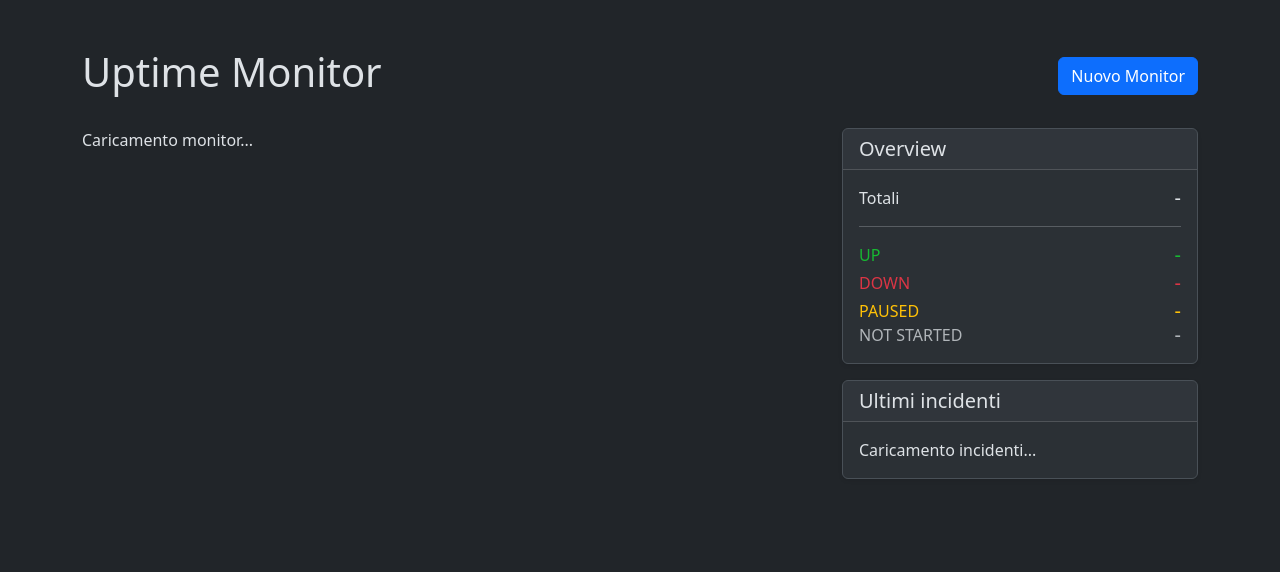
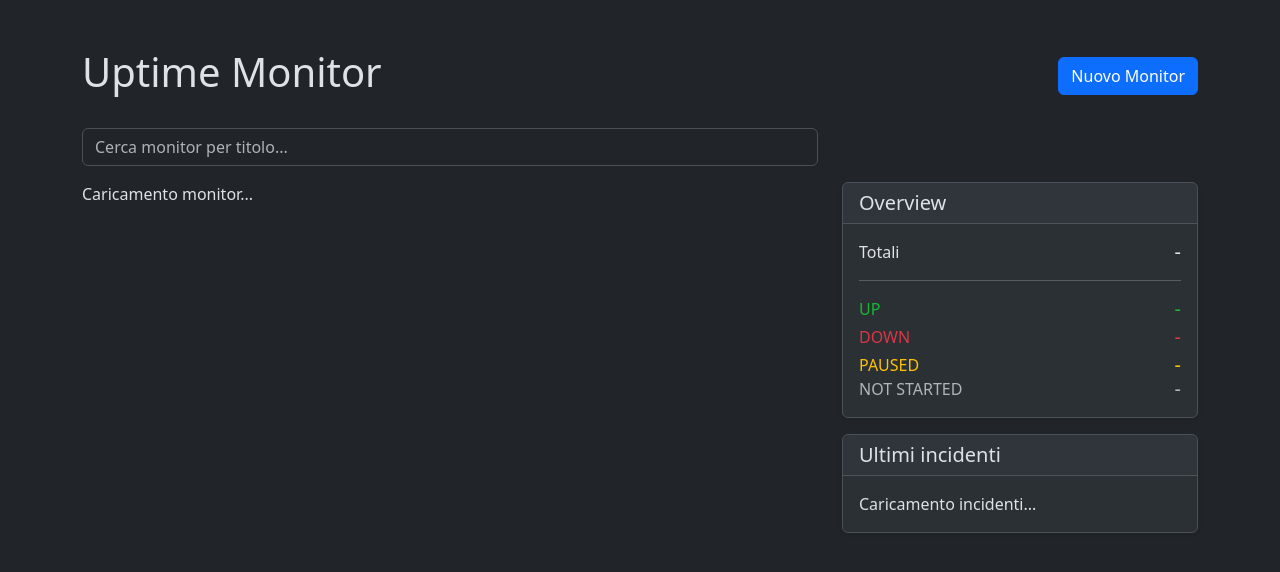
Before and after one commit to projectsrl-git/uptime-monitor, a Django app: page / in a window 1280 px wide. Shown: the top 572 px of the page. Run offline with Django 5.2, Linux system fonts and the light colour scheme; data that the repository does not hold is empty.

Commit message:
Add search bar in homepage

```diff
--- a/frontend/static/js/homepage.js
+++ b/frontend/static/js/homepage.js
@@ -5,6 +5,20 @@ document.addEventListener(
         loadIncidents();
     }
 );
+
+const searchInput = document.getElementById("search-monitor");
+
+searchInput.addEventListener("input", function () {
+    const query = this.value.toLowerCase();
+
+    document.querySelectorAll("#monitor-list .card").forEach(card => {
+        const title = card.querySelector(".monitor-name")
+            .textContent
+            .toLowerCase();
+
+        card.style.display = title.includes(query) ? "" : "none";
+    });
+});
 
 
 async function loadMonitors() {
@@ -281,7 +295,7 @@ function renderIncidents(incidents) {
             <div class="d-flex justify-content-between align-items-center">
                 <strong>${incident.monitor_name}</strong>
 
-                <span class="badge ${incident.is_active ? "bg-danger" : "bg-success"
+                <span class="badge rounded-pill ${incident.is_active ? "bg-danger" : "bg-success"
             }">
                     ${incident.is_active ? "ATTIVO" : "RISOLTO"}
                 </span>
--- a/frontend/templates/homepage.html
+++ b/frontend/templates/homepage.html
@@ -14,6 +14,20 @@ Dashboard
         <button class="btn btn-primary">
             Nuovo Monitor
         </button>
+    </div>
+
+    <!-- barra di ricerca -->
+    <div class="row mb-3">
+        <div class="col-lg-8">
+            <div class="input-group">
+                <input
+                    type="text"
+                    id="search-monitor"
+                    class="form-control"
+                    placeholder="Cerca monitor per titolo..."
+                >
+            </div>
+        </div>
     </div>
 
     <div class="row">
```
